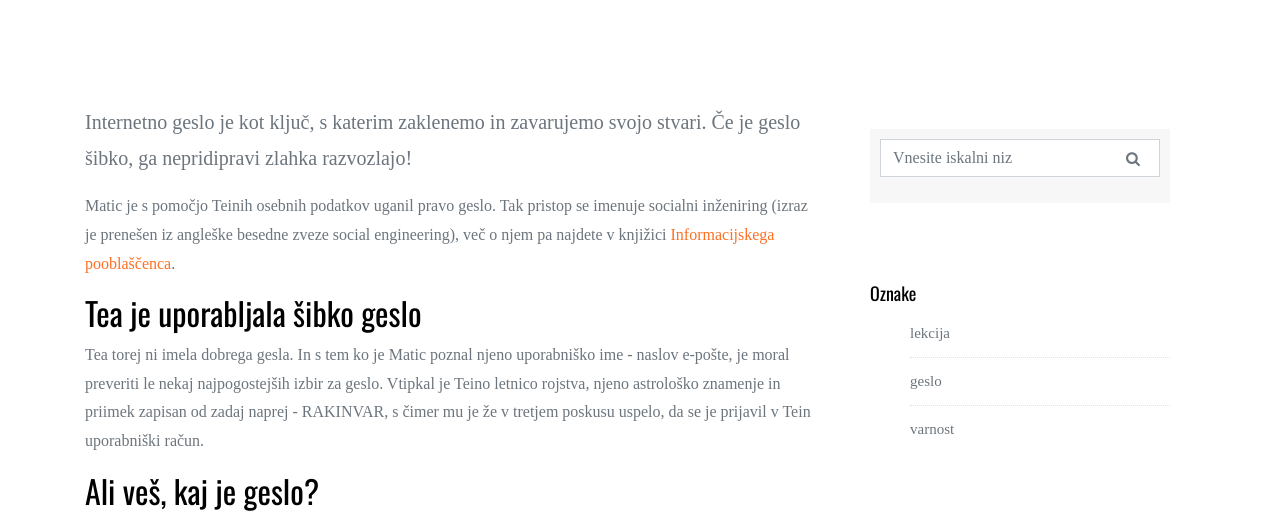
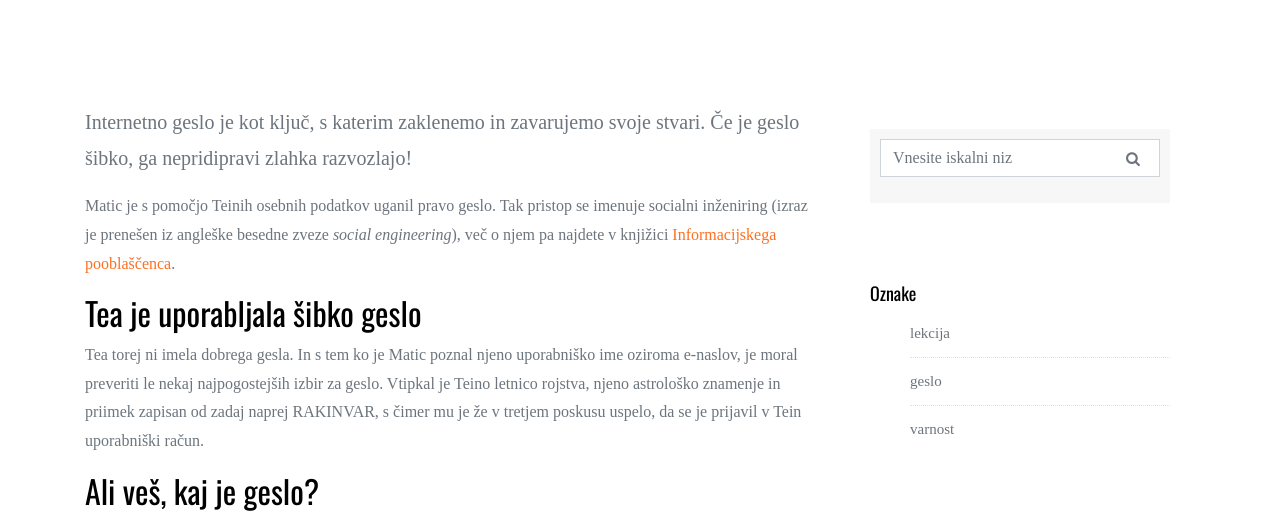
Before and after one commit to codeweeksi/gajin-svet, a Jekyll site: the page built from _posts/2018-07-01-prva-lekcija.md, in a window 1280 px wide and 900 px high, scrolled down 409 px. Shown: the part 149-662 px from the top of the window. Built offline with Jekyll 4.4.1, drawn with Linux system fonts in a browser that asks for light colours; some web fonts are replaced; comment, search, counter and statistics services are not loaded.

Commit message:
Update 2018-07-01-prva-lekcija.md

```diff
--- a/_posts/2018-07-01-prva-lekcija.md
+++ b/_posts/2018-07-01-prva-lekcija.md
@@ -3,14 +3,14 @@ layout: post
 title:  "Kako je Matic uganil Teino geslo?"
 date:   2018-07-01 18:00:02 +0200
 tags: [lekcija, geslo, varnost]
-excerpt: Internetno geslo je kot ključ, s katerim zaklenemo in zavarujemo svojo stvari. Če je geslo šibko, ga nepridipravi zlahka razvozlajo!
+excerpt: Internetno geslo je kot ključ, s katerim zaklenemo in zavarujemo svoje stvari. Če je geslo šibko, ga nepridipravi zlahka razvozlajo!
 special_tip: Za vsako napravo in za vsako aplikacijo uporabljaj drugačno geslo!
 ---
 
-Matic je s pomočjo Teinih osebnih podatkov uganil pravo geslo. Tak pristop se imenuje socialni inženiring (izraz je prenešen iz angleške besedne zveze social engineering), več o njem pa najdete v knjižici <a href="https://www.ip-rs.si/fileadmin/user_upload/Pdf/smernice/socialni-inzeniring-in-kako-se-pred-njim-ubraniti.pdf" target="blank">Informacijskega pooblaščenca</a>.
+Matic je s pomočjo Teinih osebnih podatkov uganil pravo geslo. Tak pristop se imenuje socialni inženiring (izraz je prenešen iz angleške besedne zveze *social engineering*), več o njem pa najdete v knjižici <a href="https://www.ip-rs.si/fileadmin/user_upload/Pdf/smernice/socialni-inzeniring-in-kako-se-pred-njim-ubraniti.pdf" target="blank">Informacijskega pooblaščenca</a>.
 
 ## Tea je uporabljala šibko geslo
-Tea torej ni imela dobrega gesla. In s tem ko je Matic poznal njeno uporabniško ime - naslov e-pošte, je moral preveriti le nekaj najpogostejših izbir za geslo. Vtipkal je Teino letnico rojstva, njeno astrološko znamenje in priimek zapisan od zadaj naprej - RAKINVAR, s čimer mu je že v tretjem poskusu uspelo, da se je prijavil v Tein uporabniški račun.
+Tea torej ni imela dobrega gesla. In s tem ko je Matic poznal njeno uporabniško ime oziroma e-naslov, je moral preveriti le nekaj najpogostejših izbir za geslo. Vtipkal je Teino letnico rojstva, njeno astrološko znamenje in priimek zapisan od zadaj naprej RAKINVAR, s čimer mu je že v tretjem poskusu uspelo, da se je prijavil v Tein uporabniški račun.
 
 ## Ali veš, kaj je geslo?
 Geslo deluje kot ključ, s katerim pred nepridipravi zaščitimo svojo hišo. Če je geslo slabo oziroma šibko, se ga da zlahka razvozlati, kar pa nepridipravom olajša dostop do telefona in drugih naprav ter vseh aplikacij, v katerih hranimo svoja sporočila, fotografije, video posnetke ter vse druge podatke o sebi in svojih znancih.
```
